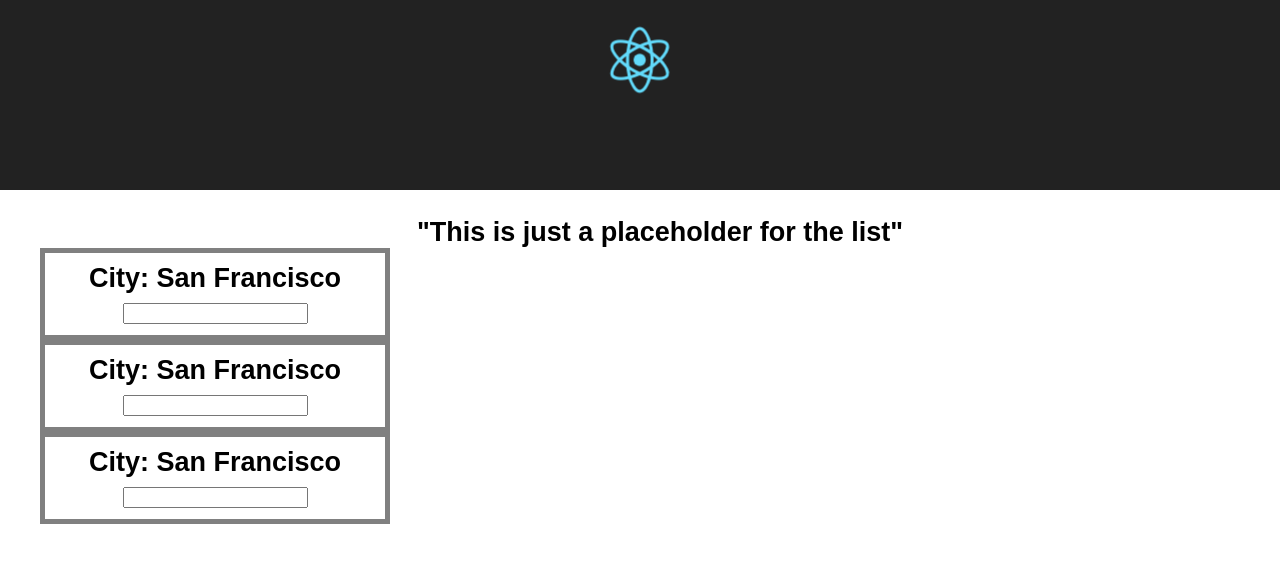
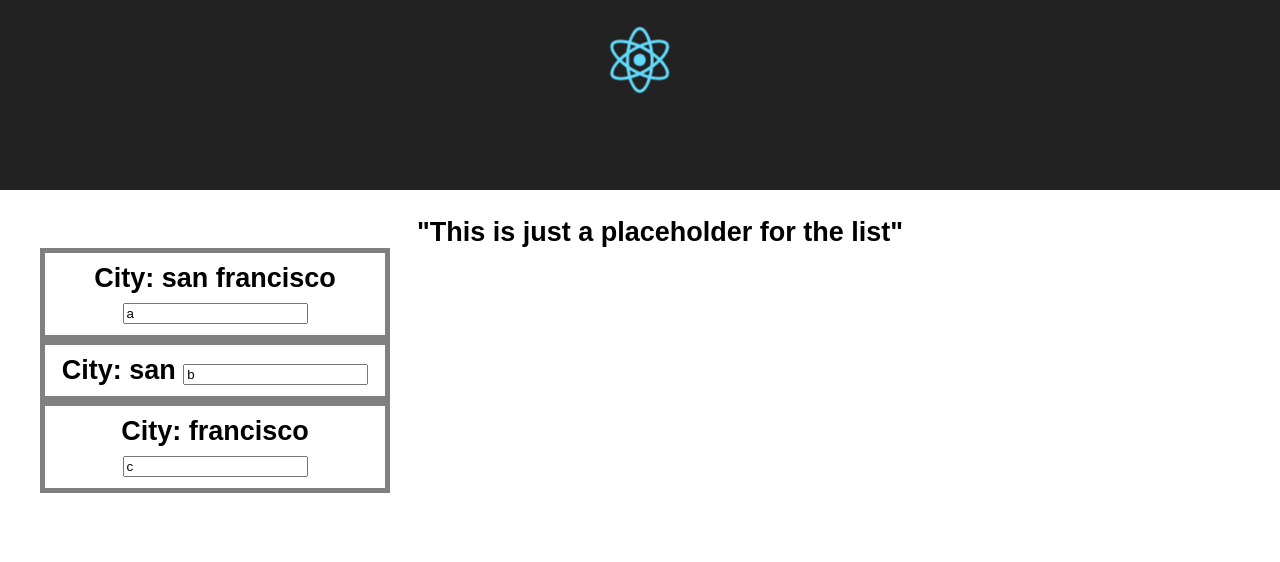
Before and after one commit to patrickford/places-to-go-react, a React (Create React App) app: page / in a window 1280 px wide. Shown: the top 562 px of the page. Built offline with nearby package versions, Linux system fonts and the light colour scheme.

Commit message:
replaces tthe array with a js object containing place name and location

```diff
--- a/src/components/place/PlaceItem.js
+++ b/src/components/place/PlaceItem.js
@@ -4,7 +4,7 @@ export const PlaceItem = (props) => {
   return(
     <div className='Place-Item'>
       <span>
-        <label>City: San Francisco </label>
+        <label>City: {props.location} </label>
       </span><input type='text' value={props.name}/>
     </div>
   )
--- a/src/components/place/PlaceList.js
+++ b/src/components/place/PlaceList.js
@@ -2,11 +2,11 @@ import React, { Component } from 'react';
 import { PlaceItem } from './PlaceItem';
 
 export const PlaceList = (props) => {
-  const places = ['a', 'b', 'c']
+  const places = [{name:'a', location:'san francisco'}, {name:'b', location:'san'},{name:'c', location:'francisco'}];
   return(
     <div>
       <ul> "This is just a placeholder for the list"
-          {places.map( place => (<PlaceItem name={place.name}/>))}
+          {places.map( place => (<PlaceItem name={place.name} location={place.location}/>))}
       </ul>
     </div>
   )
```
